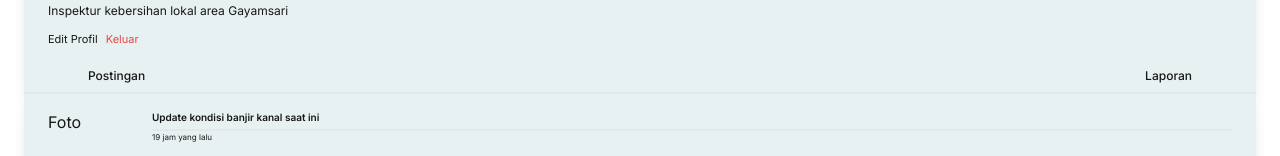
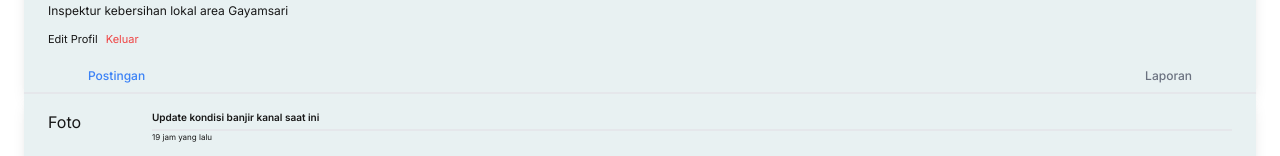
Before and after one commit to MDAlviano/BersihIN, a Next.js app: page /dashboard in a window 1280 px wide. Shown: the part 249-405 px from the top of the page. Built offline with nearby package versions, Linux system fonts and the light colour scheme.

Commit message:
User Dashboard Completed (adding useState)

```diff
--- a/src/app/dashboard/page.tsx
+++ b/src/app/dashboard/page.tsx
@@ -1,6 +1,68 @@
+'use client'
+
 import Link from "next/link";
+import { useState } from "react";
+
+const Postingan = () => {
+  return (
+    <div>
+      <div className="flex pb-4 gap-2">
+        <h4 className="w-24">Foto</h4>
+        <div className="flex flex-col flex-1">
+          <h5 className="text-[10px] font-semibold pb-1 border-b-2">Update kondisi banjir kanal saat ini</h5>
+          <p className="text-[8px] ">19 jam yang lalu</p>
+          <p className="pt-3 text-[10px]">Baca selengkapnya...</p>
+        </div>
+      </div>
+
+      <div className="flex pb-4 gap-2">
+        <h4 className="w-24">Foto</h4>
+        <div className="flex flex-col flex-1">
+          <h5 className="text-[10px] font-semibold pb-1 border-b-2">Update kondisi banjir kanal saat ini</h5>
+          <p className="text-[8px] ">19 jam yang lalu</p>
+          <p className="pt-3 text-[10px]">Baca selengkapnya...</p>
+        </div>
+      </div>
+
+      <div className="flex pb-4 gap-2">
+        <h4 className="w-24">Foto</h4>
+        <div className="flex flex-col flex-1">
+          <h5 className="text-[10px] font-semibold pb-1 border-b-2">Update kondisi banjir kanal saat ini</h5>
+          <p className="text-[8px] ">19 jam yang lalu</p>
+          <p className="pt-3 text-[10px]">Baca selengkapnya...</p>
+        </div>
+      </div>
+    </div>
+  )
+}
+
+const Laporan = () => {
+  return (
+    <div>
+      <div className="flex pb-4 gap-2">
+        <h4 className="w-24">Foto</h4>
+        <div className="flex flex-col flex-1">
+          <h5 className="text-[10px] font-semibold pb-1 border-b-2">100kg sampah plastik</h5>
+          <p className="text-[8px] ">1 jam yang lalu</p>
+          <p className="pt-3 text-[10px]">Baca selengkapnya...</p>
+        </div>
+      </div>
+
+      <div className="flex pb-4 gap-2">
+        <h4 className="w-24">Foto</h4>
+        <div className="flex flex-col flex-1">
+          <h5 className="text-[10px] font-semibold pb-1 border-b-2">100kg sampah plastik</h5>
+          <p className="text-[8px] ">1 jam yang lalu</p>
+          <p className="pt-3 text-[10px]">Baca selengkapnya...</p>
+        </div>
+      </div>
+    </div>
+  )
+}
 
 export default function Page() {
+  const [activeTab, setActiveTab] = useState("postingan");
+
   return (
     <main className="p-6 ">
       <div className="flex flex-col px-6 pt-6 rounded-t-md bg-color5 shadow-lg border-b-2">
@@ -32,43 +94,33 @@ export default function Page() {
         </div>
 
         <div className="flex my-3 text-[11px] gap-2">
-          <Link href={""}>Edit Profil</Link>
+          <Link href="">Edit Profil</Link>
           <Link href="" className="text-red-500">Keluar</Link>
         </div>
 
         <div className="flex my-2 px-10 gap-2 text-xs font-medium justify-between">
-          <p>Postingan</p>
-          <p>Laporan</p>
+          <p
+            className={`cursor-pointer ${
+              activeTab === "postingan" ? "text-blue-500" : "text-gray-500"
+            }`}
+            onClick={() => setActiveTab("postingan")}
+          >
+            Postingan
+          </p>
+          <p
+            className={`cursor-pointer ${
+              activeTab === "laporan" ? "text-blue-500" : "text-gray-500"
+            }`}
+            onClick={() => setActiveTab("laporan")}
+          >
+            Laporan
+          </p>
         </div>
       </div>
 
       <div className="flex flex-col px-6 pt-4 rounded-b-md bg-color5 shadow-lg">
-        <div className="flex pb-4 gap-2">
-          <h4 className="w-24">Foto</h4>
-          <div className="flex flex-col flex-1">
-            <h5 className="text-[10px] font-semibold pb-1 border-b-2">Update kondisi banjir kanal saat ini</h5>
-            <p className="text-[8px] ">19 jam yang lalu</p>
-            <p className="pt-3 text-[10px]">Baca selengkapnya...</p>
-          </div>
-        </div>
-
-        <div className="flex pb-4 gap-2">
-          <h4 className="w-24">Foto</h4>
-          <div className="flex flex-col flex-1">
-            <h5 className="text-[10px] font-semibold pb-1 border-b-2">Update kondisi banjir kanal saat ini</h5>
-            <p className="text-[8px] ">19 jam yang lalu</p>
-            <p className="pt-3 text-[10px]">Baca selengkapnya...</p>
-          </div>
-        </div>
-
-        <div className="flex pb-4 gap-2">
-          <h4 className="w-24">Foto</h4>
-          <div className="flex flex-col flex-1">
-            <h5 className="text-[10px] font-semibold pb-1 border-b-2">Update kondisi banjir kanal saat ini</h5>
-            <p className="text-[8px] ">19 jam yang lalu</p>
-            <p className="pt-3 text-[10px]">Baca selengkapnya...</p>
-          </div>
-        </div>
+        {activeTab === "postingan" && <Postingan/>}
+        {activeTab === "laporan" && <Laporan/>}
       </div>
     </main>
   );
```
